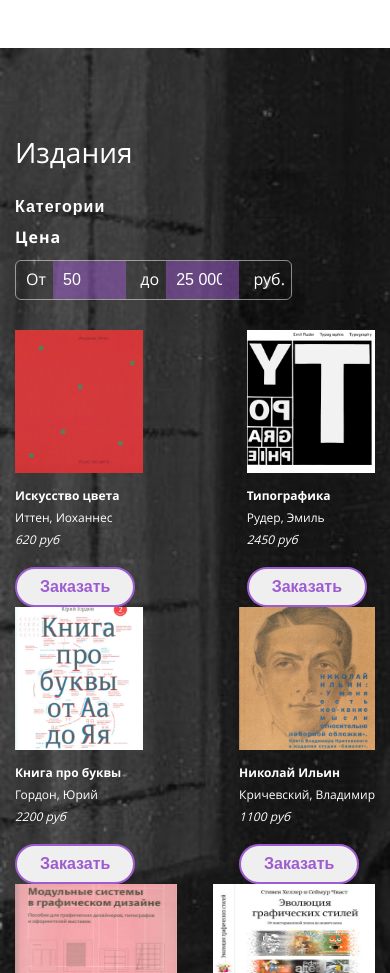
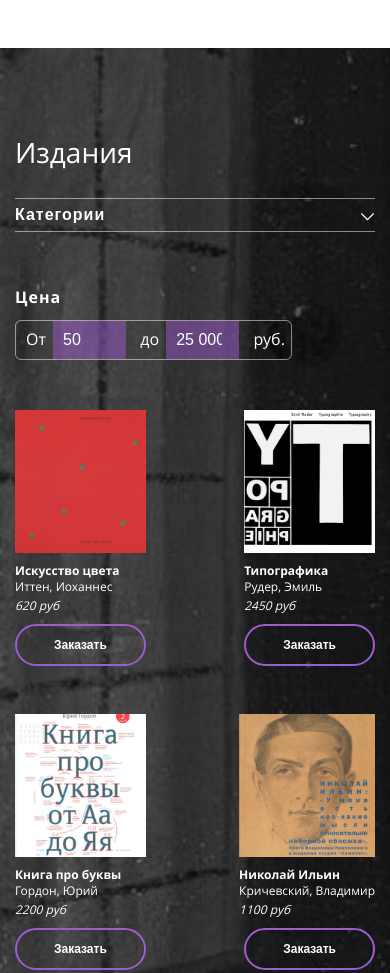
Before and after one commit to DennySmile/blanchard, a plain HTML site: page index.html in a window 390 px wide. Shown: the part 5120-6093 px from the top of the page. Drawn offline with nearby package versions, Linux system fonts and the light colour scheme.

Commit message:
che uspel

```diff
--- a/css/style.css
+++ b/css/style.css
@@ -1146,6 +1146,8 @@ img {
 
 .slide__btn {
   padding: 8px 24px;
+  background-color: transparent;
+  color: var(--white);
 }
 
 @media (max-width: 1440px) {
@@ -1669,11 +1671,31 @@ img {
     display: none;
   }
   .editions__left {
-    margin-bottom: 30px;
+    margin-bottom: 50px;
+  }
+  .editions__btn {
+    display: flex;
+    justify-content: space-between;
+    align-items: center;
+    width: 100%;
+    line-height: 32px;
+    border-top: 1px solid rgba(255, 255, 255, 0.5);
+    border-bottom: 1px solid rgba(255, 255, 255, 0.5);
+  }
+  .editions__btn::after {
+    content: "";
+    width: 15px;
+    height: 15px;
+    background-image: url('../img/download.svg');
+    background-repeat: no-repeat;
+    background-size: contain;
   }
   .editions__list {
+    column-count: 1;
+  }
+
+  .editions__item {
     display: none;
-    column-count: 1;
   }
   .editions__swiper-container {
     padding: 0;
@@ -1686,13 +1708,31 @@ img {
     display: none;
   }
   .editions__swiper-slide {
+    display: flex;
+    flex-direction: column;
+    justify-content: space-between;
+    margin-bottom: 48px;
     max-width: 45%;
+    min-height: 254px;
   }
   .slide__img {
     max-height: 143px;
+    margin-bottom: 10px;
   }
   .slide__descr {
     display: block;
     font-size: 12px;
-  }
-}
+    margin-bottom: 7px;
+  }
+  .slide__title {
+    line-height: 16px;
+  }
+  .slide__author {
+    line-height: 16px;
+  }
+  .slide__btn {
+    align-self: end;
+    padding: 12px 37px;
+    font-size: 12px;
+  }
+}
--- a/index.html
+++ b/index.html
@@ -908,7 +908,7 @@
       <div class="container editions__container">
         <div class="editions__left">
           <h2 class="title editions__title">Издания</h2>
-          <button class="editions__subtitle">Категории</button>
+          <button class="editions__subtitle editions__btn">Категории</button>
           <ul class="editions__list">
             <li class="editions__item"><label class="editions__label">
                 <input type="checkbox" name="bestsellers" class="visually-hidden">
```
